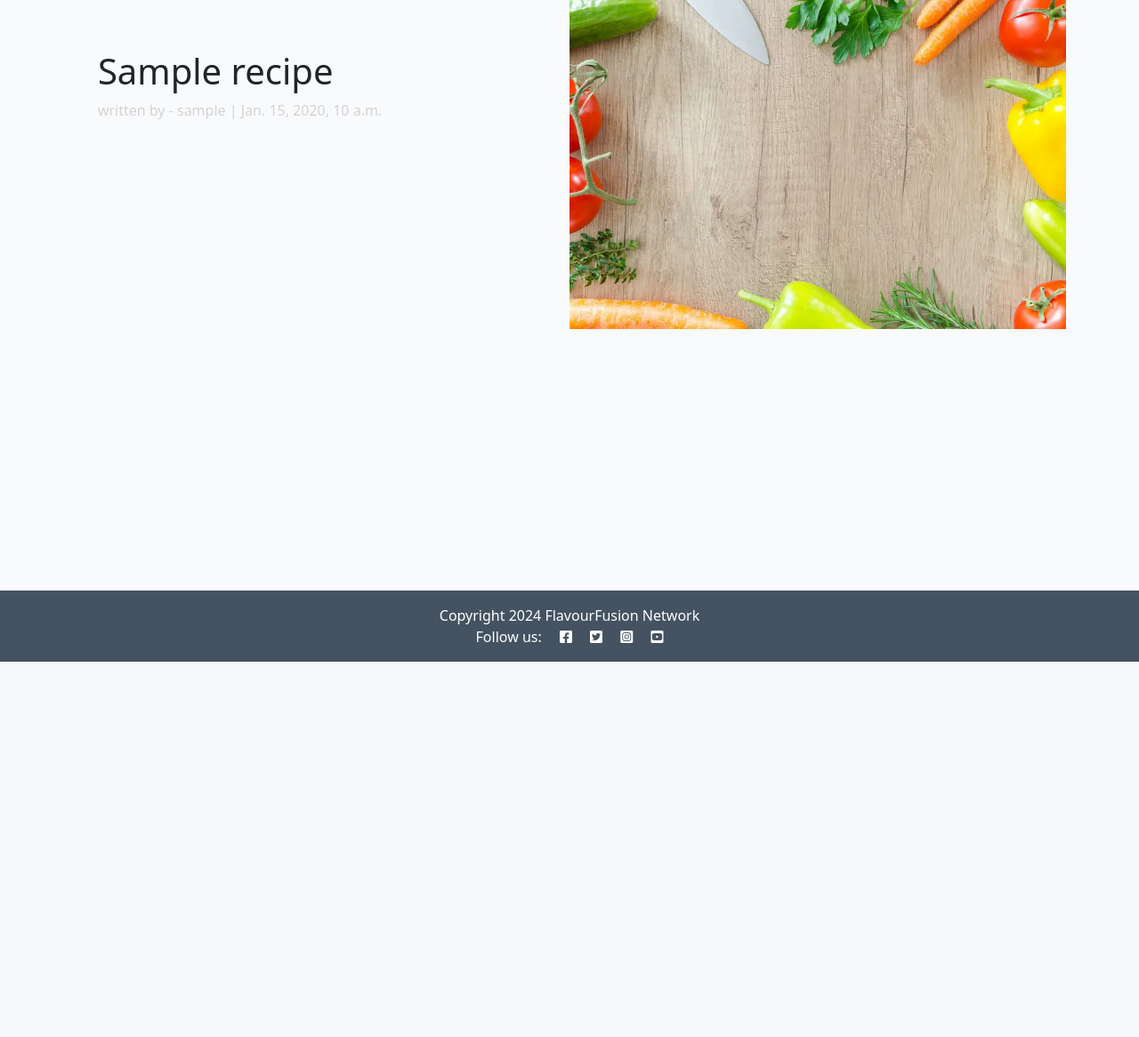
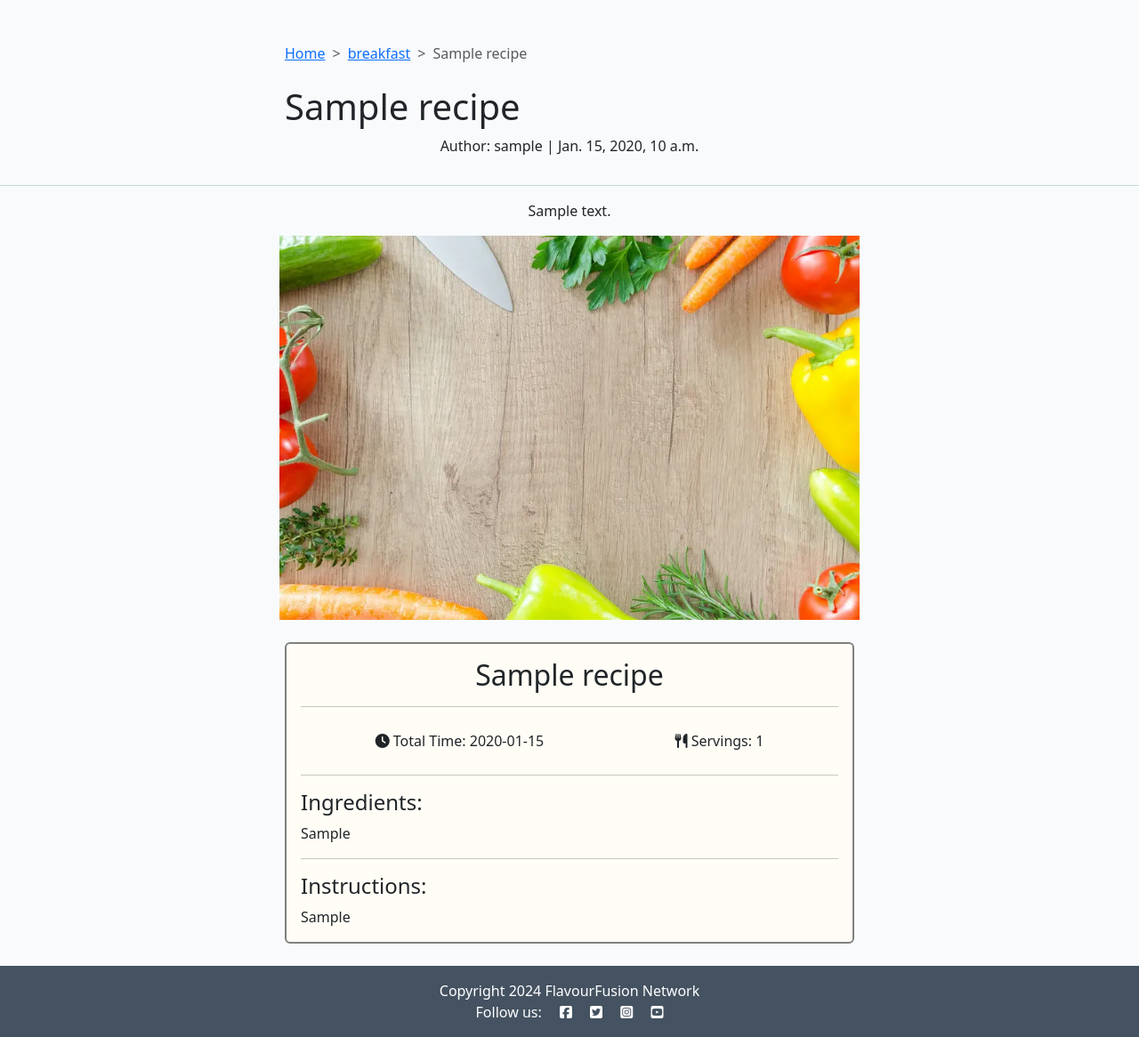
Before and after one commit to Brindusa22/FlavourFusion-Network, a Django app: a page that uses templates/base.html in a window 1280 px wide. Shown: the part 56-1222 px from the top of the page at 89% size. Before the commit the page ends 800 px from the top, so only its background shows below. Run offline with Django 4.2, Linux system fonts and the light colour scheme; tables that the repository leaves empty hold one stand-in row (values such as "Sample post"); some libraries are stand-ins or nearby versions.

Commit message:
Add basic style to recipe_detail template

```diff
--- a/recipes/templates/recipes/recipe_detail.html
+++ b/recipes/templates/recipes/recipe_detail.html
@@ -2,31 +2,75 @@
 {% block content %}
 {% load static %}
 
-<div class="fluid-container">
-    <div class="container">
-        <div class="row g-0">
+<div class="row">
+    <div class="recipe-header-container">
+        <div class="row g-0 justify-content-center">
+            <div class="col-md-6 mb-2 mt-5 ">
+                <!-- Breadcrumbs Bootstrap -->
+                <nav style="--bs-breadcrumb-divider: '>';" aria-label="breadcrumb">
+                    <ol class="breadcrumb">
+                        <li class="breadcrumb-item"><a href="{% url 'home' %}">Home</a></li>
+                        <li class="breadcrumb-item"><a href="#">{{ recipe.meal_type }}</a></li>
+                        <li class="breadcrumb-item active" aria-current="page">{{ recipe.title}}</li>
+                    </ol>
+                </nav>
+            </div>
+        </div>
+
+        <div class="row g-0 justify-content-center">
             <div class="col-md-6">
                 <!-- Recipe title goes in these h1 tags -->
-                <h1 class="post-title">{{ recipe.title }}</h1>
+                <h1 class="recipe-title">{{ recipe.title }}</h1>
                 <!-- Recipe author goes before | created date goes after -->
-                <p class="post-subtitle">written by - {{ recipe.author }} | {{ recipe.created_on }}</p>
-            </div>
-            <div class="d-none d-md-block col-md-6">
-                <img src="{% static 'images/default.webp' %}" class="scale" alt="placeholder">
+                <p class="recipe-subtitle">Author: {{ recipe.author }} | {{ recipe.created_on }}</p>
             </div>
         </div>
     </div>
-</div>
+    <div class="text-success">
+        <hr>
+    </div>
+    <div class="row g-0 justify-content-center">
+        <div class="col-md-6">
+            <!-- Recipe description -->
+            <p class="recipe-subtitle">{{ recipe.description }}</p>
+        </div>
+    </div>
 
-<div class="container">
-    <div class="row">
-        <div class="col card mb-4  mt-3 left  top">
-            <div class="card-body">
-                <!-- The recipe content goes inside the card-text. -->
-                <!-- Use the | safe filter inside the template tags -->
-                <p class="card-text">
-                    {{ recipe.content | safe }}
-                </p>
+    <!-- Main Image -->
+    <div class="row g-0 justify-content-center">
+        <div class="d-md-block col-md-6 sm-12">
+            <img src="{% static 'images/default.webp' %}" class="scale" alt="placeholder">
+        </div>
+    </div>
+
+
+    <div class="container">
+        <div class="row g-0 justify-content-center">
+            <div class="col-md-6 card">
+                <div class="card-body">
+                    <h2 class="card-title">{{ recipe.title }}</h2>
+                    <hr>
+                    <div class="recipe-details">
+                        <div class="recipe-time">
+                            <i class="fa-solid fa-clock"></i></i>
+                            <span>Total Time: {{recipe.total_time}}</span>
+                        </div>
+                        <div class="recipe-servings">
+                            <i class="fa-solid fa-utensils"></i>
+                            <span>Servings: {{ recipe.servings }}</span>
+                        </div>
+                    </div>
+                    <hr>
+                    <div>
+                        <h4>Ingredients:</h4>
+                        <p class="card-text">{{ recipe.ingredients }}</p>
+                    </div>
+                    <hr>
+                    <div>
+                        <h4>Instructions:</h4>
+                        <p class="card-text"> {{ recipe.instructions | safe }}</p>
+                    </div>
+                </div>
             </div>
         </div>
     </div>
--- a/static/css/style.css
+++ b/static/css/style.css
@@ -1,5 +1,25 @@
 body {
     background-color: #F9FAFC;
+}
+
+.card {
+    border: 2px gray solid;
+    margin: 25px 0 25px 0;
+    background-color: #fffdf5;
+}
+
+.recipe-details {
+    display: flex;
+    justify-content: space-around;
+    padding: 10px;
+}
+
+.card-title {
+    text-align: center;
+}
+
+.recipe-subtitle {
+    text-align: center;
 }
 
 .brand {
@@ -27,11 +47,6 @@ body {
 
 .main-bg {
     background-color: #F9FAFC;
-}
-
-.card {
-    border: none;
-    background-color: transparent;
 }
 
 .image-container {
--- a/templates/base.html
+++ b/templates/base.html
@@ -14,8 +14,8 @@
     <link href="https://fonts.googleapis.com/css2?family=Roboto:wght@300&display=swap" rel="stylesheet">
     <link href="https://fonts.googleapis.com/css2?family=Lato:wght@300;700&display=swap" rel="stylesheet">
 
-    <!-- Font Awesome CSS -->
-    <link rel="stylesheet" href="https://cdnjs.cloudflare.com/ajax/libs/font-awesome/5.15.3/css/all.min.css">
+    <!-- Font Awesome -->
+    <script src="https://kit.fontawesome.com/29f3a45ff7.js" crossorigin="anonymous"></script>
 
     <!-- Bootstrap CSS -->
     <link href="https://cdn.jsdelivr.net/npm/bootstrap@5.3.3/dist/css/bootstrap.min.css" rel="stylesheet" integrity="sha384-QWTKZyjpPEjISv5WaRU9OFeRpok6YctnYmDr5pNlyT2bRjXh0JMhjY6hW+ALEwIH" crossorigin="anonymous">
```
